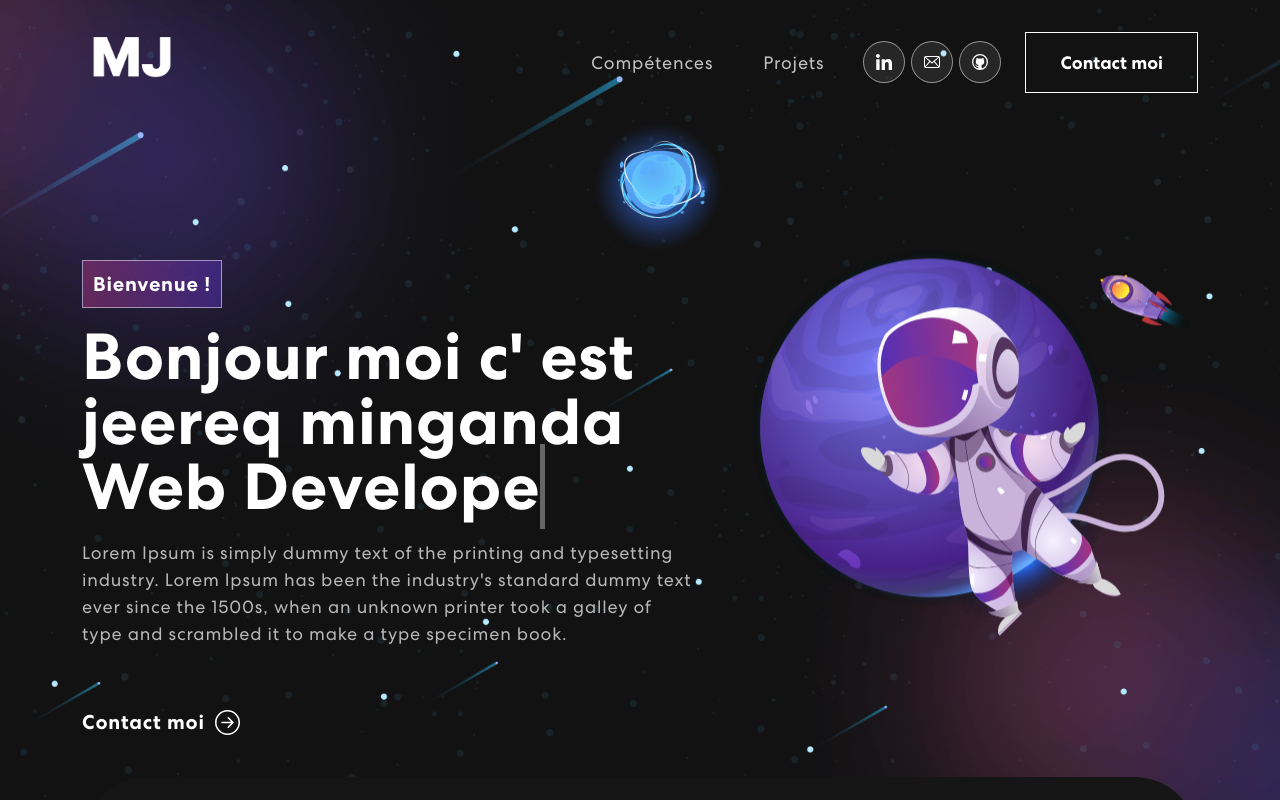
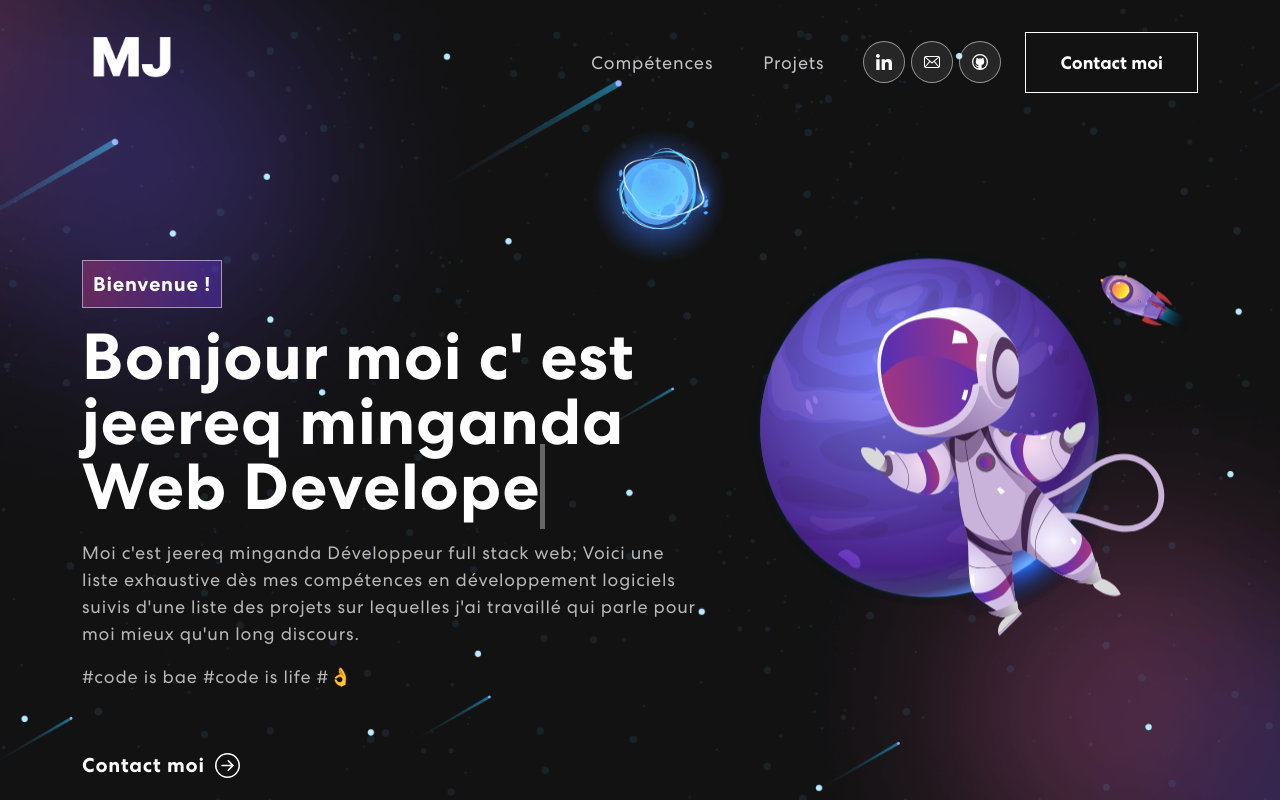
Before and after one commit to jeereq/jeereq, a React (Create React App) app: page / in a window 1280 px wide. Shown: the top 800 px of the page. Built offline with nearby package versions, Linux system fonts and the light colour scheme; no server answers.

Commit message:
feat: update content of description

```diff
--- a/src/components/Banner.js
+++ b/src/components/Banner.js
@@ -8,7 +8,7 @@ import TrackVisibility from "react-on-screen";
 export const Banner = () => {
   const [loopNum, setLoopNum] = useState(0);
   const [presentation] = useState("jeereq minganda");
-  const [salutation,setSalutation] = useState("Bonjour");
+  const [salutation, setSalutation] = useState("Bonjour");
   const [isDeleting, setIsDeleting] = useState(false);
   const [text, setText] = useState("");
   const [hour, setHour] = useState(new Date().getHours());
@@ -78,18 +78,18 @@ export const Banner = () => {
                     <span
                       className="txt-rotate"
                       dataPeriod="1000"
-                      data-rotate='[ "Web Developer", "full stack developer", "UI/UX Designer" ]'
+                      data-rotate='[ "Web Developer", "Full Stack Developer", "UI/UX Designer" ]'
                     >
                       <span className="wrap">{text}</span>
                     </span>
                   </h1>
                   <p>
-                    Lorem Ipsum is simply dummy text of the printing and
-                    typesetting industry. Lorem Ipsum has been the industry's
-                    standard dummy text ever since the 1500s, when an unknown
-                    printer took a galley of type and scrambled it to make a
-                    type specimen book.
+                    Moi c'est jeereq minganda Développeur full stack web;
+                    Voici une liste exhaustive dès mes compétences en développement
+                    logiciels suivis d'une liste des projets sur lequelles j'ai travaillé
+                    qui parle pour moi mieux qu'un long discours.
                   </p>
+                  <p>#code is bae #code is life #&#128076; </p>
                   <button onClick={() => console.log("connect")}>
                     Contact moi
                     <ArrowRightCircle size={25} />
```
Also changed, not shown: src/assets/img/bg.png (renamed from bg.png), 1 other file (tests, documents, lock files or other folders).
